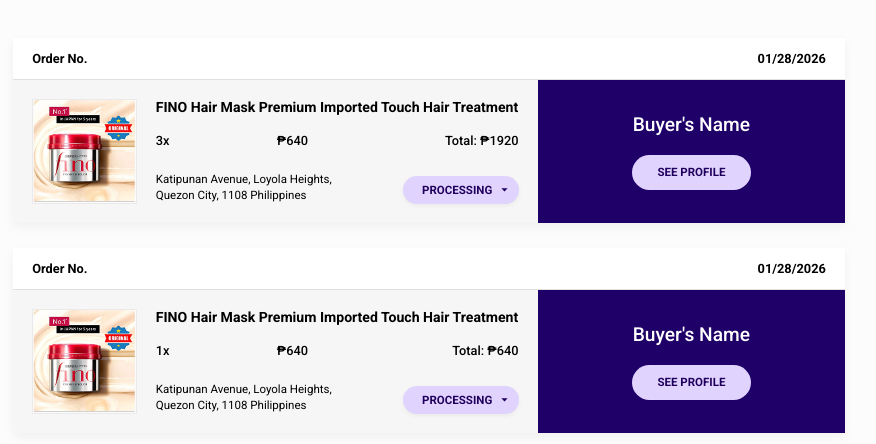
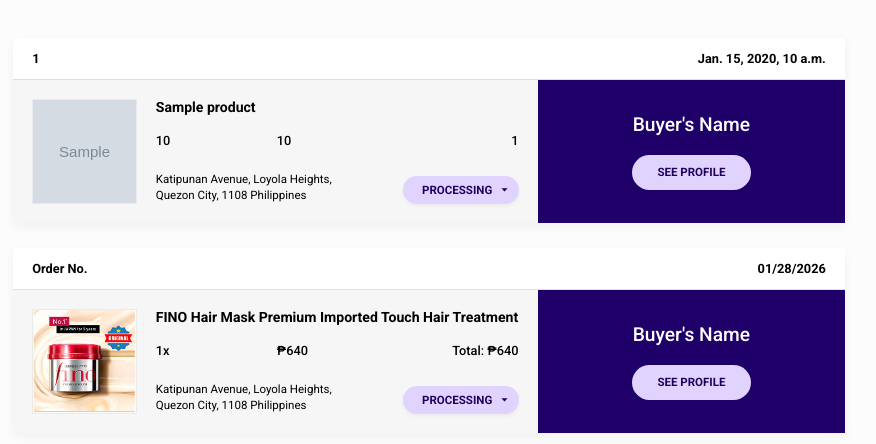
Before and after one commit to lancedguzman/BuyTheWay, a Django app: template templates/transaction_history.html in a window 1280 px wide. Shown: the part 1066-1510 px from the top of the page, without its empty margins (211-1087 px from the left). Run offline with Django 5.2, Linux system fonts and the light colour scheme; the template is opened without the code that fills it: most values are stand-ins (such as "Sample title", 1, 10 or a date in 2020); grey boxes marked "Sample" are stand-in pictures.

Commit message:
feat(templates): first half of order details in form

```diff
--- a/templates/transaction_history.html
+++ b/templates/transaction_history.html
@@ -171,20 +171,22 @@
     <img src="{% static 'icons/mytransactions.png' %}" class="header-banner" alt="My Transactions Banner" onerror="this.style.display='none'">
 
     <div class="transactions-container">
+        {% for order in orders %}
         <div class="order-card">
             <div class="order-header">
-                <span>Order No.</span>
-                <span>01/28/2026</span>
+
+                <span>{{ order.id }}</span>
+                <span>{{ order.timestamp }}</span>
             </div>
             <div class="order-body">
                 <div class="product-section">
-                    <img class="product-image" src="{% static 'images/sample-product.png' %}" alt="Product">
+                    <img class="product-image" src="{{ order.product.image.url }}" alt="Product">
                     <div class="product-details">
-                        <h3 class="product-name">FINO Hair Mask Premium Imported Touch Hair Treatment</h3>
+                        <h3 class="product-name">{{ order.product.name }}</h3>
                         <div class="price-row">
-                            <span>3x</span>
-                            <span>₱640</span>
-                            <span class="total">Total: ₱1920</span>
+                            <span>{{ order.quantity }}</span>
+                            <span>{{ order.product.price }}</span>
+                            <span class="total">{{ order.product.total_price }}</span>
                         </div>
                         <div class="address-status-row">
                             <div class="address">Katipunan Avenue, Loyola Heights,<br>Quezon City, 1108 Philippines</div>
@@ -202,7 +204,7 @@
                 </div>
             </div>
         </div>
-
+        {% endfor %}
         <div class="order-card">
             <div class="order-header">
                 <span>Order No.</span>
```
